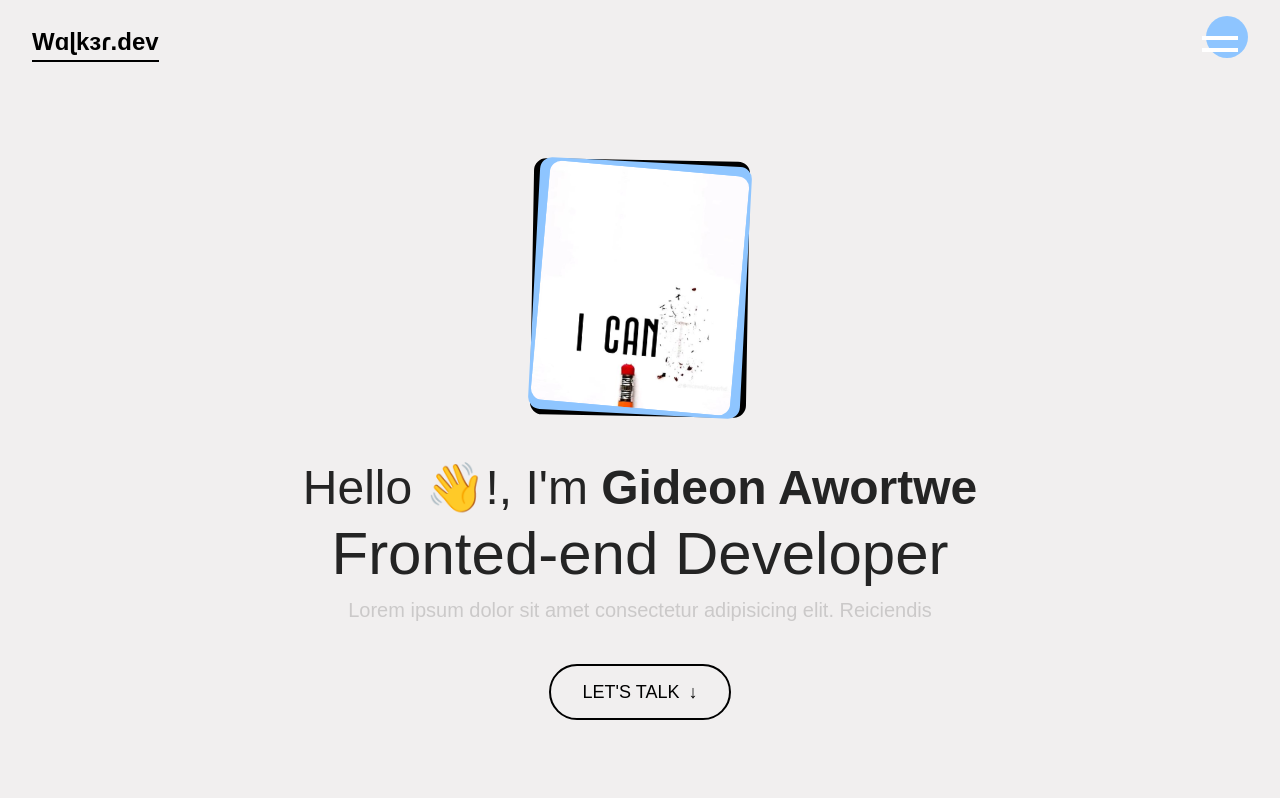
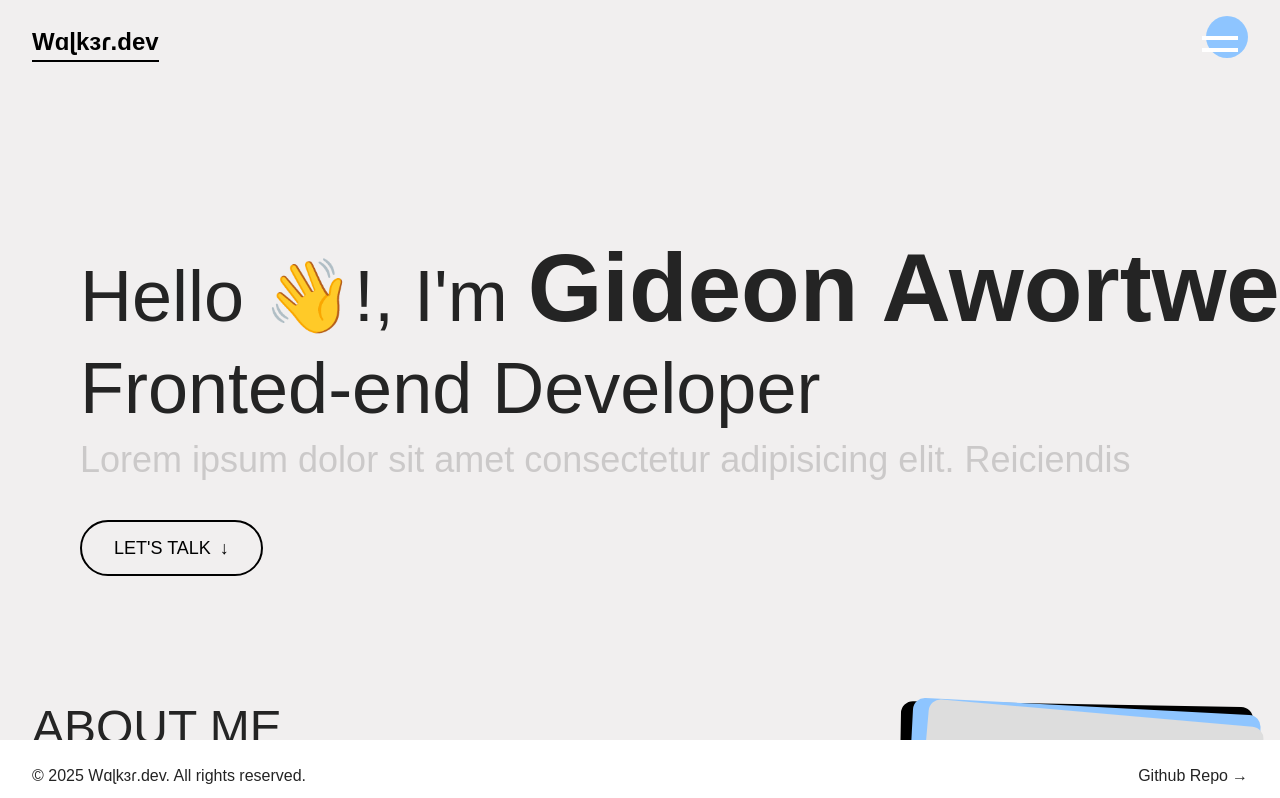
Before and after one commit to Walker-Gideon/walker.dev, a React (Vite) app: page / in a window 1280 px wide. Shown: the top 798 px of the page. Built offline with nearby package versions, Linux system fonts and the light colour scheme; a web font is replaced by a local one.

Commit message:
Did some changes to my hero section and my footer

```diff
--- a/src/App.jsx
+++ b/src/App.jsx
@@ -1,6 +1,7 @@
 import About from "./components/About";
 import Contact from "./components/Contact";
 import Experience from "./components/Experience";
+import Footer from "./components/Footer";
 import Header from "./components/Header";
 import Hero from "./components/Hero";
 import PageLoader from "./components/PageLoader";
@@ -20,14 +21,9 @@ function App() {
         <Experience />
         <Projects />
         <Contact />
+      </div>
 
-        {/* <Hero />
-        <Projects />
-        <Skills />
-        <About />
-        <Experience />
-        <Contact /> */}
-      </div>
+      <Footer />
     </div>
   );
 }
--- a/src/components/Contact.jsx
+++ b/src/components/Contact.jsx
@@ -36,7 +36,7 @@ function Contact() {
           </div>
         </div>
 
-        <Footer />
+        {/* <Footer /> */}
       </div>
     </div>
   );
--- a/src/components/Footer.jsx
+++ b/src/components/Footer.jsx
@@ -1,5 +1,6 @@
 function Footer() {
   return (
+    <div className="w-full h-15 px-8 py-6 sticky bottom-0 z-40 bg-white">
       <footer className="mb-5 flex items-center justify-between">
         <div className="text-[1rem]">
           <p>
@@ -13,6 +14,7 @@ function Footer() {
           </button>
         </div>
       </footer>
+    </div>
   );
 }
 
--- a/src/components/Hero.jsx
+++ b/src/components/Hero.jsx
@@ -4,8 +4,8 @@ import creatorImage from "../assets/me.jpg";
 
 function Hero() {
   return (
-    <div className="pt-15 px-8 w-full h-full flex flex-col items-center justify-center gap-12">
-      <div className="bg-black p-0.5 rounded-xl rotate-1">
+    <div className="pt-35 px-20 w-full h-full flex flex-col items-center justify-center gap-12">
+      {/* <div className="bg-black p-0.5 rounded-xl rotate-1">
         <div className="bg-blue-300 p-1.5 rounded-xl rotate-2">
           <img
             src={creatorImage}
@@ -13,14 +13,15 @@ function Hero() {
             class="object-cover rounded-xl w-50 h-60 rotate-2"
           />
         </div>
-      </div>
+      </div> */}
 
-      <div className="text-center justify-self-start whitespace-nowrap">
-        <h1 className="text-5xl mb-3">
-          Hello 👋!, I'm <span className="font-bold">Gideon Awortwe</span>
+      <div className="w-full text-left whitespace-nowrap">
+        <h1 className="text-7xl">
+          Hello 👋!, I'm{" "}
+          <span className="font-bold text-8xl">Gideon Awortwe</span>
         </h1>
-        <p className="text-6xl mb-3">Fronted-end Developer</p>
-        <p className="text-xl text-[#cbc9c9] mb-10">
+        <p className="text-7xl my-4">Fronted-end Developer</p>
+        <p className="text-4xl text-[#cbc9c9] mb-10">
           Lorem ipsum dolor sit amet consectetur adipisicing elit. Reiciendis
         </p>
 
```
Lines whose indentation alone changed are shown as unchanged.
